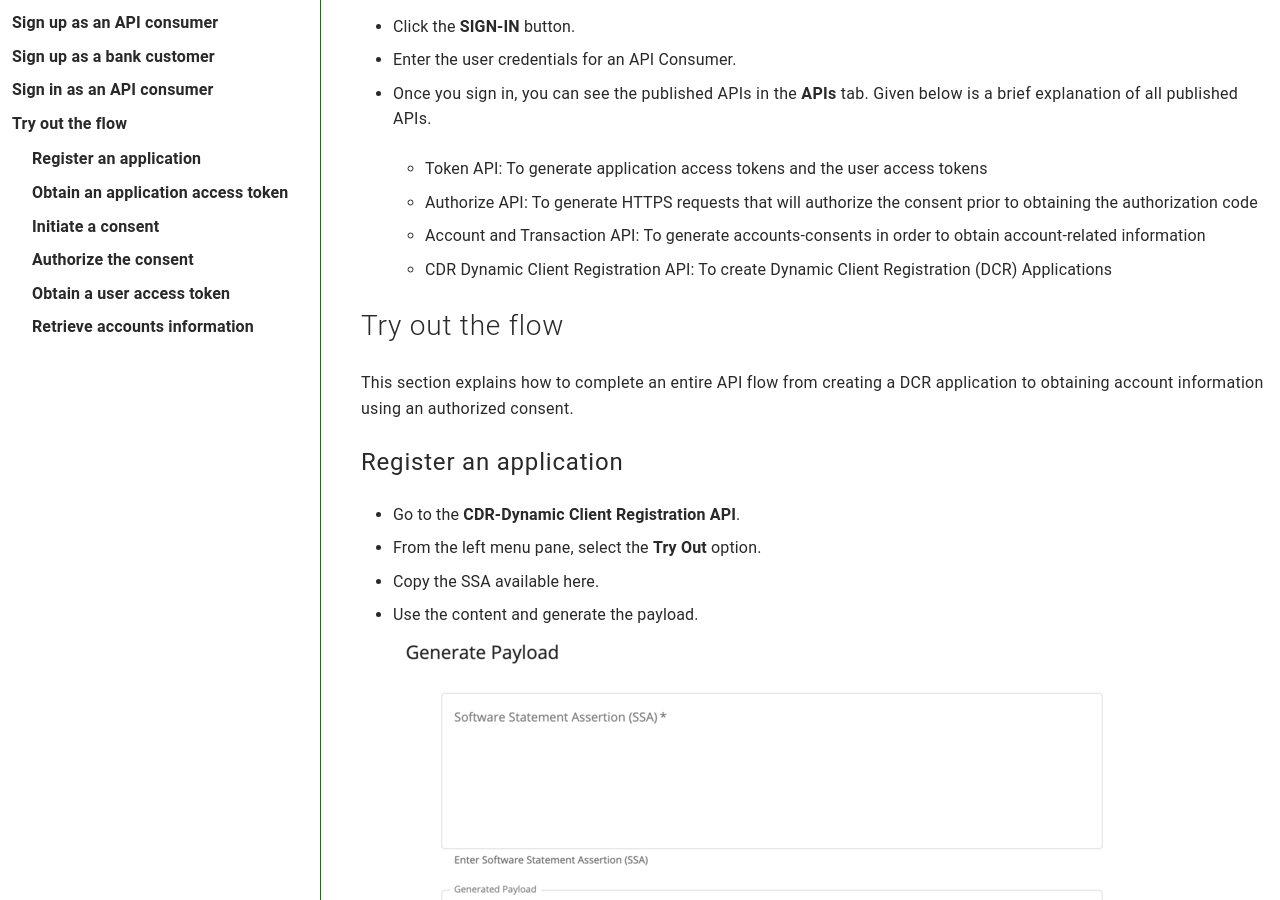
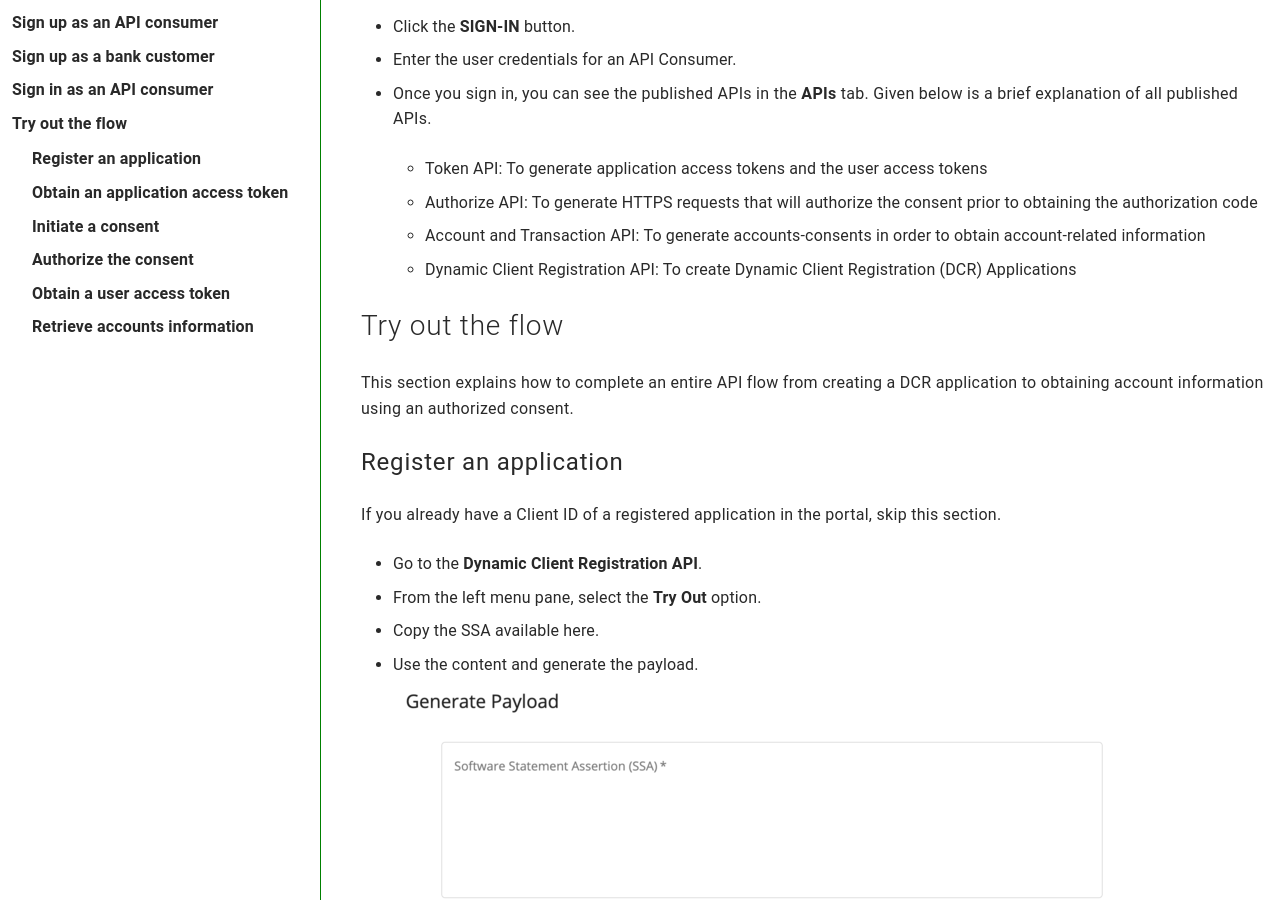
Before and after one commit to wso2/demo-open-banking.github.io, a Jekyll site: the page built from sandbox-guide.md, in a window 1280 px wide and 900 px high, scrolled down 696 px. Built offline with Jekyll 4.4.1, drawn with Linux system fonts in a browser that asks for light colours; some of the changed text lies outside the part shown.

Commit message:
Update QSG with review comments

```diff
--- a/sandbox-guide.md
+++ b/sandbox-guide.md
@@ -27,7 +27,7 @@
    - Token API: To generate application access tokens and the user access tokens
    - Authorize API: To generate HTTPS requests that will authorize the consent prior to obtaining the authorization code
    - Account and Transaction API: To generate accounts-consents in order to obtain account-related information
-   - CDR Dynamic Client Registration API: To create Dynamic Client Registration (DCR) Applications
+   - Dynamic Client Registration API: To create Dynamic Client Registration (DCR) Applications
 
 ## Try out the flow
 
@@ -36,15 +36,18 @@
 
 ### Register an application
 
-- Go to the **CDR-Dynamic Client Registration API**.
+If you already have a Client ID of a registered application in the portal, skip this section.
+
+- Go to the **Dynamic Client Registration API**.
 - From the left menu pane, select the **Try Out** option.
 - Copy the SSA available [here](/attachments/ssa.txt).
 - Use the content and generate the payload. <img src="/img/qsg/GeneratePayload.png"/>
 - Select the DCR application **POST /register** call.
 - Paste the previously generated payload as the request body. <img src="/img/qsg/DCRPost.png"/>
 - Click **Execute**.
-- From the response, copy the **Client ID** of the application.
-- If you already have a Client ID of a registered application in the portal, skip the steps above.
+- From the response, copy the **Client ID** of the application. You can use the same application
+  to try out the flow again.
+- Save the Client ID for future use, as you cannot retrieve this value later.
 
 ### Obtain an application access token
 
```
Also changed, not shown: other parts of sandbox-guide.md (+2 -3 lines).
